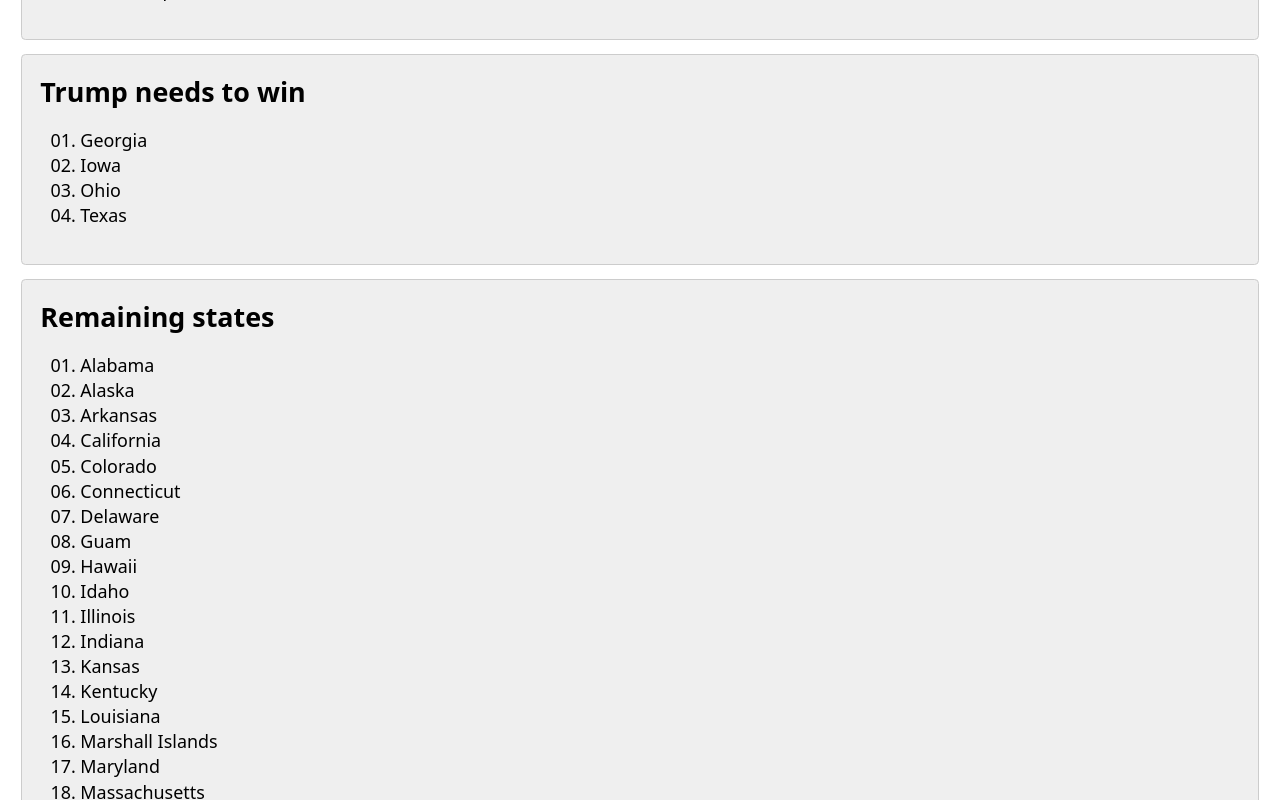
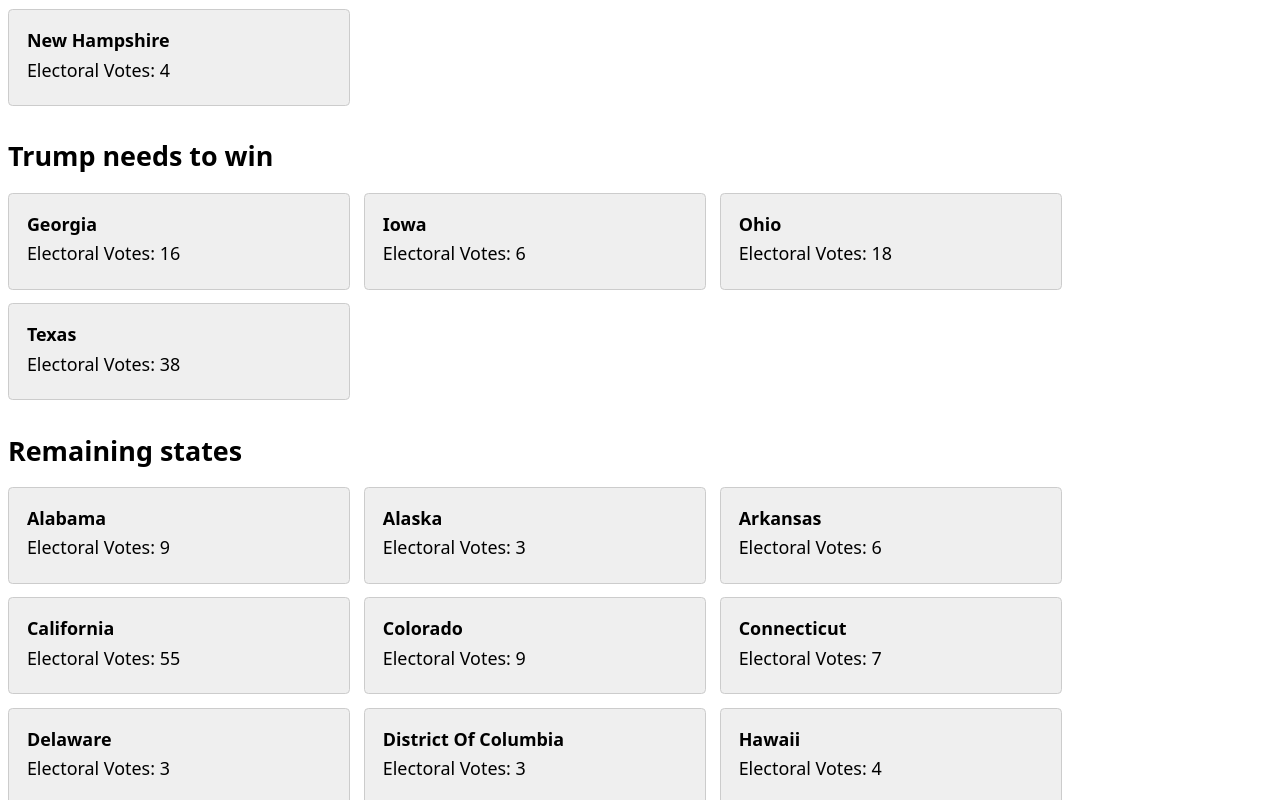
Before and after one commit to tbremer/proj-270, a Next.js app: page / in a window 1280 px wide. Shown: the part 560-1360 px from the top of the page. Built offline with nearby package versions, Linux system fonts and the light colour scheme.

Commit message:
electoral votes, styling

```diff
--- a/pages/index.tsx
+++ b/pages/index.tsx
@@ -1,3 +1,5 @@
+import { Fragment } from 'react';
+
 enum Importance {
   BigSix,
   NotSignificant,
@@ -9,6 +11,7 @@ interface State {
   name: string;
   abbreviation: string;
   type: Importance;
+  electoralVotes: number;
 }
 
 interface RunTimeProps {
@@ -21,22 +24,36 @@ interface StaticProps {
 
 function TitledList({ title, states }: { title: String; states: Array<State> }) {
   return (
-    <section
+    <>
+      <h2 style={{ margin: 0 }}>{title}</h2>
+      <ol
+        style={{
+          display: 'flex',
+          flexDirection: 'row',
+          flexWrap: 'wrap',
+          listStyleType: 'none',
+          padding: 0,
+        }}
+      >
+        {states.map((s, idx) => (
+          <li
+            key={s.abbreviation}
             style={{
               border: '1px solid #ccc',
               borderRadius: '.25rem',
               backgroundColor: '#efefef',
-        margin: '.75rem',
+              marginRight: '.75rem',
+              marginBottom: '.75rem',
               padding: '1rem',
+              width: '17rem',
             }}
           >
-      <h2 style={{ margin: 0 }}>{title}</h2>
-      <ol style={{ listStyleType: 'decimal-leading-zero' }}>
-        {states.map((s) => (
-          <li key={s.abbreviation}>{s.name}</li>
+            <p style={{ fontWeight: 'bold', margin: 0, marginBottom: '.25rem' }}>{s.name}</p>
+            <p style={{ margin: 0, marginBottom: '.25rem' }}>Electoral Votes: {s.electoralVotes}</p>
+          </li>
         ))}
       </ol>
-    </section>
+    </>
   );
 }
 
@@ -66,262 +83,345 @@ export function getStaticProps(): StaticProps {
           name: 'Alabama',
           abbreviation: 'AL',
           type: Importance.NotSignificant,
+          electoralVotes: 9,
         },
         {
           name: 'Alaska',
           abbreviation: 'AK',
           type: Importance.NotSignificant,
+          electoralVotes: 3,
         },
         {
           name: 'Arizona',
           abbreviation: 'AZ',
           type: Importance.BigSix,
+          electoralVotes: 11,
         },
         {
           name: 'Arkansas',
           abbreviation: 'AR',
           type: Importance.NotSignificant,
+          electoralVotes: 6,
         },
         {
           name: 'California',
           abbreviation: 'CA',
           type: Importance.NotSignificant,
+          electoralVotes: 55,
         },
         {
           name: 'Colorado',
           abbreviation: 'CO',
           type: Importance.NotSignificant,
+          electoralVotes: 9,
         },
         {
           name: 'Connecticut',
           abbreviation: 'CT',
           type: Importance.NotSignificant,
+          electoralVotes: 7,
         },
         {
           name: 'Delaware',
           abbreviation: 'DE',
           type: Importance.NotSignificant,
+          electoralVotes: 3,
+        },
+        {
+          name: 'District Of Columbia',
+          abbreviation: 'DC',
+          type: Importance.NotSignificant,
+          electoralVotes: 3,
         },
         {
           name: 'Florida',
           abbreviation: 'FL',
           type: Importance.BigSix,
+          electoralVotes: 29,
         },
         {
           name: 'Georgia',
           abbreviation: 'GA',
           type: Importance.TrumpNeeds,
-        },
-        {
-          name: 'Guam',
-          abbreviation: 'GU',
-          type: Importance.NotSignificant,
+          electoralVotes: 16,
         },
         {
           name: 'Hawaii',
           abbreviation: 'HI',
           type: Importance.NotSignificant,
+          electoralVotes: 4,
         },
+
         {
           name: 'Idaho',
           abbreviation: 'ID',
           type: Importance.NotSignificant,
+          electoralVotes: 4,
         },
+
         {
           name: 'Illinois',
           abbreviation: 'IL',
           type: Importance.NotSignificant,
+          electoralVotes: 20,
         },
+
         {
           name: 'Indiana',
           abbreviation: 'IN',
           type: Importance.NotSignificant,
+          electoralVotes: 11,
         },
+
         {
           name: 'Iowa',
           abbreviation: 'IA',
           type: Importance.TrumpNeeds,
+          electoralVotes: 6,
         },
+
         {
           name: 'Kansas',
           abbreviation: 'KS',
           type: Importance.NotSignificant,
+          electoralVotes: 6,
         },
+
         {
           name: 'Kentucky',
           abbreviation: 'KY',
           type: Importance.NotSignificant,
+          electoralVotes: 8,
         },
+
         {
           name: 'Louisiana',
           abbreviation: 'LA',
           type: Importance.NotSignificant,
+          electoralVotes: 8,
         },
+
         {
           name: 'Maine',
           abbreviation: 'ME',
           type: Importance.BidenNeeds,
-        },
-        {
-          name: 'Marshall Islands',
-          abbreviation: 'MH',
-          type: Importance.NotSignificant,
+          electoralVotes: 4,
         },
         {
           name: 'Maryland',
           abbreviation: 'MD',
           type: Importance.NotSignificant,
+          electoralVotes: 10,
         },
+
         {
           name: 'Massachusetts',
           abbreviation: 'MA',
           type: Importance.NotSignificant,
+          electoralVotes: 11,
         },
+
         {
           name: 'Michigan',
           abbreviation: 'MI',
           type: Importance.BigSix,
+          electoralVotes: 16,
         },
+
         {
           name: 'Minnesota',
           abbreviation: 'MN',
           type: Importance.BidenNeeds,
+          electoralVotes: 10,
         },
+
         {
           name: 'Mississippi',
           abbreviation: 'MS',
           type: Importance.NotSignificant,
+          electoralVotes: 6,
         },
+
         {
           name: 'Missouri',
           abbreviation: 'MO',
           type: Importance.NotSignificant,
+          electoralVotes: 10,
         },
+
         {
           name: 'Montana',
           abbreviation: 'MT',
           type: Importance.NotSignificant,
+          electoralVotes: 3,
         },
+
         {
           name: 'Nebraska',
           abbreviation: 'NE',
           type: Importance.NotSignificant,
+          electoralVotes: 5,
         },
+
         {
           name: 'Nevada',
           abbreviation: 'NV',
           type: Importance.BidenNeeds,
+          electoralVotes: 6,
         },
+
         {
           name: 'New Hampshire',
           abbreviation: 'NH',
           type: Importance.BidenNeeds,
+          electoralVotes: 4,
         },
+
         {
           name: 'New Jersey',
           abbreviation: 'NJ',
           type: Importance.NotSignificant,
+          electoralVotes: 14,
         },
+
         {
           name: 'New Mexico',
           abbreviation: 'NM',
           type: Importance.NotSignificant,
+          electoralVotes: 5,
         },
+
         {
           name: 'New York',
           abbreviation: 'NY',
           type: Importance.NotSignificant,
+          electoralVotes: 29,
         },
+
         {
           name: 'North Carolina',
           abbreviation: 'NC',
           type: Importance.BigSix,
+          electoralVotes: 15,
         },
+
         {
           name: 'North Dakota',
           abbreviation: 'ND',
           type: Importance.NotSignificant,
+          electoralVotes: 3,
         },
+
         {
           name: 'Ohio',
           abbreviation: 'OH',
           type: Importance.TrumpNeeds,
+          electoralVotes: 18,
         },
+
         {
           name: 'Oklahoma',
           abbreviation: 'OK',
           type: Importance.NotSignificant,
+          electoralVotes: 7,
         },
+
         {
           name: 'Oregon',
           abbreviation: 'OR',
           type: Importance.NotSignificant,
+          electoralVotes: 7,
         },
 
         {
           name: 'Pennsylvania',
           abbreviation: 'PA',
           type: Importance.BigSix,
+          electoralVotes: 20,
         },
+
         {
           name: 'Rhode Island',
           abbreviation: 'RI',
           type: Importance.NotSignificant,
+          electoralVotes: 4,
         },
+
         {
           name: 'South Carolina',
           abbreviation: 'SC',
           type: Importance.NotSignificant,
+          electoralVotes: 9,
         },
+
         {
           name: 'South Dakota',
           abbreviation: 'SD',
           type: Importance.NotSignificant,
+          electoralVotes: 3,
         },
+
         {
           name: 'Tennessee',
           abbreviation: 'TN',
           type: Importance.NotSignificant,
+          electoralVotes: 11,
         },
+
         {
           name: 'Texas',
           abbreviation: 'TX',
           type: Importance.TrumpNeeds,
+          electoralVotes: 38,
         },
+
         {
           name: 'Utah',
           abbreviation: 'UT',
           type: Importance.NotSignificant,
+          electoralVotes: 6,
         },
+
         {
           name: 'Vermont',
           abbreviation: 'VT',
           type: Importance.NotSignificant,
+          electoralVotes: 3,
         },
+
         {
           name: 'Virginia',
           abbreviation: 'VA',
           type: Importance.NotSignificant,
+          electoralVotes: 13,
         },
+
         {
           name: 'Washington',
           abbreviation: 'WA',
           type: Importance.NotSignificant,
+          electoralVotes: 12,
         },
+
         {
           name: 'West Virginia',
           abbreviation: 'WV',
           type: Importance.NotSignificant,
+          electoralVotes: 5,
         },
+
         {
           name: 'Wisconsin',
           abbreviation: 'WI',
           type: Importance.BigSix,
+          electoralVotes: 10,
         },
+
         {
           name: 'Wyoming',
           abbreviation: 'WY',
           type: Importance.NotSignificant,
+          electoralVotes: 3,
         },
       ],
     },
```
Lines whose indentation alone changed are shown as unchanged.
